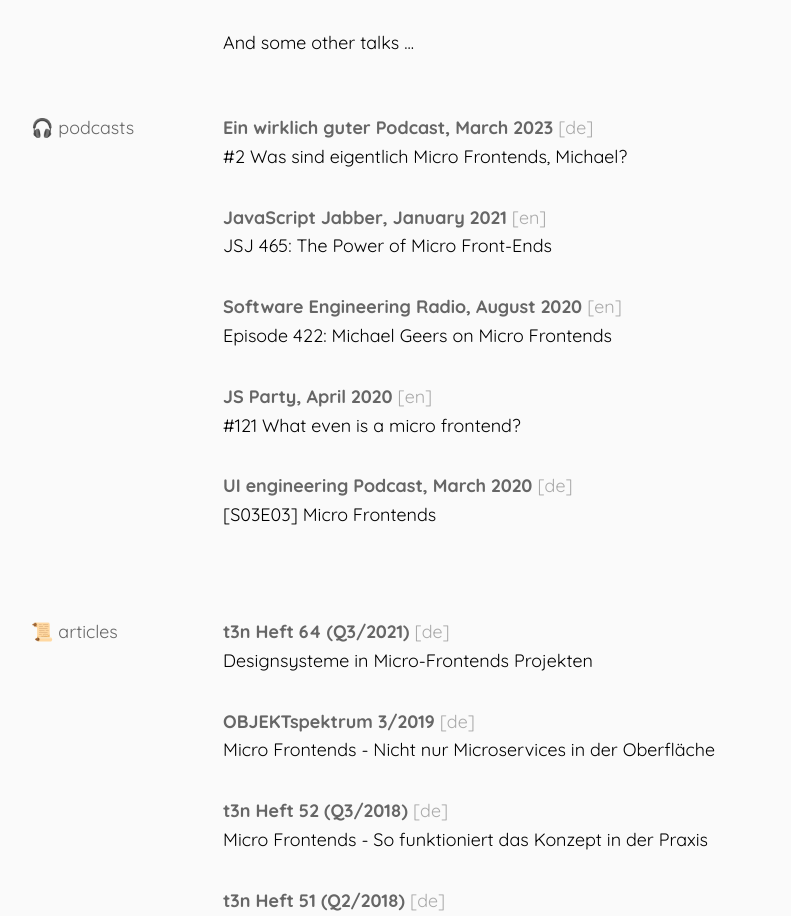
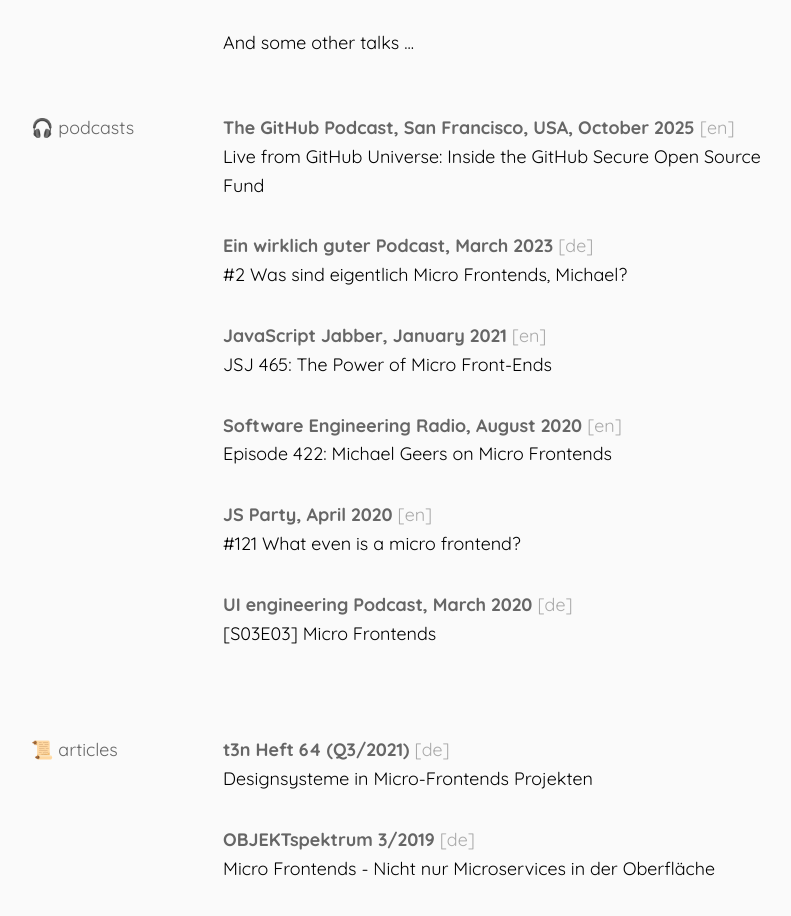
Before and after one commit to naltatis/geers.tv, a plain HTML site: page index.html in a window 1280 px wide. Shown: the part 3211-4127 px from the top of the page, without its empty margins (225-1016 px from the left). Drawn offline with Linux system fonts and the light colour scheme.

Commit message:
add github podcast

```diff
--- a/index.html
+++ b/index.html
@@ -495,6 +495,16 @@
       <dd>
         <p>
           <strong>
+            The GitHub Podcast, San Francisco, USA, October 2025
+            <small>[en]</small>
+          </strong>
+          <br />
+          <a
+            href="https://the-github-podcast.simplecast.com/episodes/live-from-github-universe-inside-the-github-secure-open-source-fund-EV0GufSU">Live
+            from GitHub Universe: Inside the GitHub Secure Open Source Fund</a>
+        </p>
+        <p>
+          <strong>
             Ein wirklich guter Podcast, March 2023
             <small>[de]</small>
           </strong>
```
